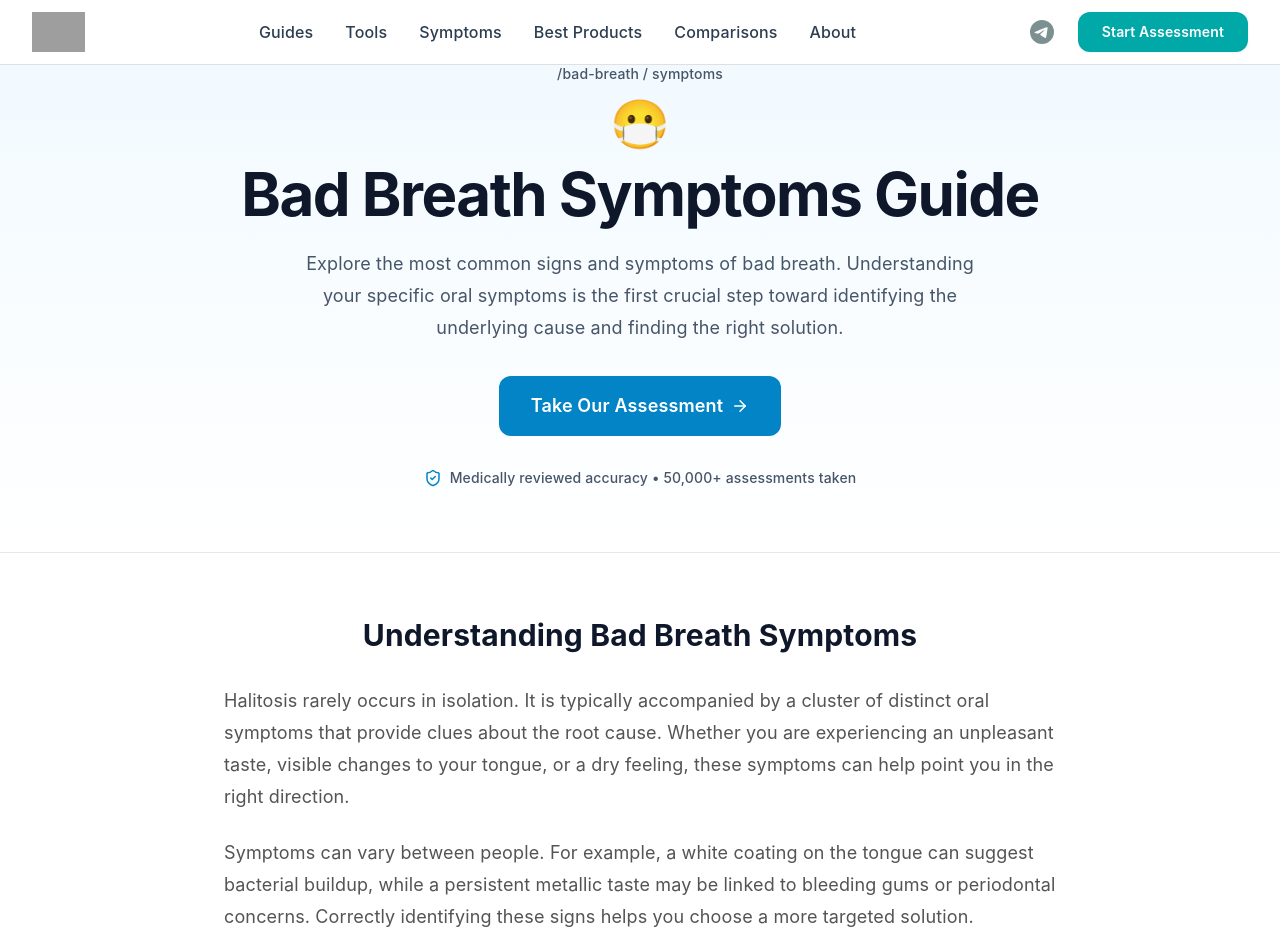
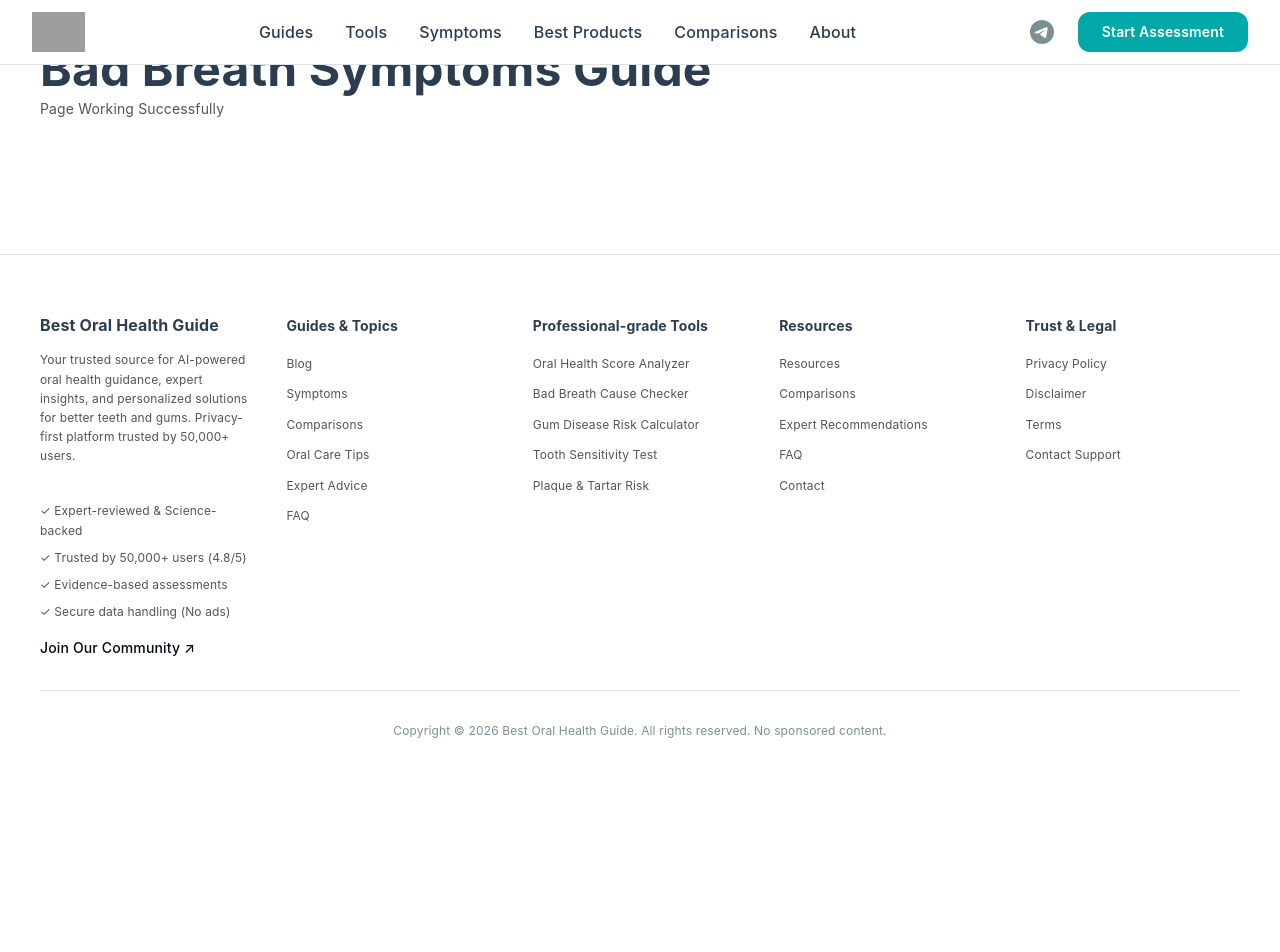
Before and after one commit to shatrudhan1/bestoralhealthguide, a React (Vite) app: page /bad-breath/symptoms in a window 1280 px wide. Shown: the top 952 px of the page. After the commit the page ends 800 px from the top, so only its background shows below. Built offline with nearby package versions, Linux system fonts and the light colour scheme; grey boxes are pictures that could not be loaded.

Commit message:
Update BadBreathSymptomsHubPage.jsx

```diff
--- a/src/pages/BadBreathSymptomsHubPage.jsx
+++ b/src/pages/BadBreathSymptomsHubPage.jsx
@@ -1,244 +1,10 @@
 import React from 'react';
-import { Link } from 'react-router-dom';
-import { Helmet } from 'react-helmet';
-import {
-  ArrowRight,
-  ShieldCheck,
-  Sun,
-  Wind,
-  Frown,
-  Droplets,
-  Zap,
-} from 'lucide-react';
 
-// Reusable CTA component
-const CTALink = ({ to, children, variant = 'primary' }) => {
-  const baseClasses = 'inline-flex items-center justify-center gap-2 rounded-xl px-8 py-4 text-lg font-semibold transition';
-  const variants = {
-    primary: 'bg-sky-600 text-white hover:bg-sky-700',
-    secondary: 'border border-slate-300 bg-white text-slate-900 hover:bg-slate-50',
-  };
+export default function BadBreathSymptomsHubPage() {
   return (
-    <Link to={to} className={`${baseClasses} ${variants[variant]}`}>
-      {children}
-    </Link>
-  );
-};
-
-const BadBreathSymptomsHubPage = () => {
-  const symptomCards = [
-    {
-      icon: <Sun size={28} aria-hidden="true" />,
-      title: 'Morning Breath',
-      description:
-        'A common odour on waking, often linked to reduced saliva flow and overnight bacterial buildup.',
-      href: '/bad-breath/symptoms/morning-breath/',
-    },
-    {
-      icon: <Wind size={28} aria-hidden="true" />,
-      title: 'White Tongue',
-      description:
-        'A visible white or yellow coating on the tongue that can indicate trapped bacteria and dead cells.',
-      href: '/bad-breath/symptoms/white-tongue/',
-    },
-    {
-      icon: <Frown size={28} aria-hidden="true" />,
-      title: 'Bad Taste in Mouth',
-      description:
-        'A persistent sour, bitter, or foul taste that may be linked to reflux, gum issues, or oral infection.',
-      href: '/bad-breath/symptoms/bad-taste-in-mouth/',
-    },
-    {
-      icon: <Droplets size={28} aria-hidden="true" />,
-      title: 'Dry Mouth Symptoms',
-      description:
-        'A sticky, dry feeling caused by low saliva, which allows odour-causing microbes to grow faster.',
-      href: '/bad-breath/symptoms/dry-mouth-symptoms/',
-    },
-    {
-      icon: <Zap size={28} aria-hidden="true" />,
-      title: 'Metallic Taste',
-      description:
-        'A metallic or blood-like taste that can be a sign of bleeding gums, gingivitis, or certain medications.',
-      href: '/bad-breath/symptoms/metallic-taste/',
-    },
-  ];
-
-  const relatedLinks = [
-    {
-      title: 'Bad Breath Hub',
-      description: 'Return to the full halitosis overview.',
-      href: '/bad-breath/',
-    },
-    {
-      title: 'Understand the Causes',
-      description: 'See what may be triggering your symptoms.',
-      href: '/bad-breath/causes/',
-    },
-    {
-      title: 'Gum Health Hub',
-      description: 'Learn how gums and breath odour are connected.',
-      href: '/gum-health/',
-    },
-    {
-      title: 'Oral Care Routines',
-      description: 'Build habits that help reduce symptoms.',
-      href: '/oral-care-routine/',
-    },
-  ];
-
-  const ASSESSMENT_URL = '/tools/bad-breath-cause-checker';
-
-  return (
-    <div className="min-h-screen bg-white">
-      <Helmet>
-        <title>Bad Breath Symptoms: Complete Guide to Identifying Oral Odour Signs</title>
-        <meta
-          name="description"
-          content="Explore common bad breath symptoms, from morning breath to white tongue. Learn what different symptoms mean and when to seek help."
-        />
-      </Helmet>
-
-      <main>
-        <section className="border-b border-gray-200 bg-gradient-to-b from-sky-50 to-white">
-          <div className="mx-auto flex max-w-6xl flex-col items-center px-4 py-16 sm:px-6 lg:px-8">
-            <div className="mb-4 text-sm font-medium text-slate-600">
-              /bad-breath / symptoms
-            </div>
-
-            <div className="mb-4 text-5xl" aria-hidden="true">
-              <span role="img" aria-label="face with medical mask">😷</span>
-            </div>
-
-            <h1 className="max-w-4xl text-center text-4xl font-bold tracking-tight text-slate-900 sm:text-5xl lg:text-6xl">
-              Bad Breath Symptoms Guide
-            </h1>
-
-            <p className="mt-6 max-w-2xl text-center text-lg leading-8 text-slate-600">
-              Explore the most common signs and symptoms of bad breath. Understanding your specific oral symptoms is the first crucial step toward identifying the underlying cause and finding the right solution.
-            </p>
-
-            <div className="mt-8">
-              <CTALink to={ASSESSMENT_URL}>
-                Take Our Assessment
-                <ArrowRight size={18} />
-              </CTALink>
-            </div>
-
-            <div className="mt-8 flex flex-wrap items-center justify-center gap-2 text-sm font-medium text-slate-600">
-              <ShieldCheck size={18} className="text-sky-600" />
-              <span>Medically reviewed accuracy • 50,000+ assessments taken</span>
-            </div>
-          </div>
-        </section>
-
-        <section className="mx-auto max-w-4xl px-4 py-16 sm:px-6 lg:px-8">
-          <h2 className="text-center text-3xl font-bold text-slate-900">
-            Understanding Bad Breath Symptoms
-          </h2>
-
-          <div className="mt-8 space-y-6 text-lg leading-8 text-slate-700">
-            <p>
-              Halitosis rarely occurs in isolation. It is typically accompanied by a cluster of distinct oral symptoms that provide clues about the root cause. Whether you are experiencing an unpleasant taste, visible changes to your tongue, or a dry feeling, these symptoms can help point you in the right direction.
-            </p>
-            <p>
-              Symptoms can vary between people. For example, a white coating on the tongue can suggest bacterial buildup, while a persistent metallic taste may be linked to bleeding gums or periodontal concerns. Correctly identifying these signs helps you choose a more targeted solution.
-            </p>
-            <p>
-              Early identification is important. Left unchecked, the causes behind bad breath can progress into gum disease, tooth decay, and infections that may require dental treatment. Tracking exactly what you feel and when it happens can make the next step much easier.
-            </p>
-          </div>
-        </section>
-
-        <section className="border-y border-gray-200 bg-slate-50">
-          <div className="mx-auto max-w-6xl px-4 py-16 sm:px-6 lg:px-8">
-            <div className="grid gap-6 md:grid-cols-2 lg:grid-cols-3">
-              {symptomCards.map((item) => (
-                <article
-                  key={item.href} // ✅ Unique key use किया
-                  className="flex h-full flex-col rounded-2xl border border-gray-200 bg-white p-6 shadow-sm transition hover:shadow-md"
-                >
-                  <div className="mb-4 w-fit rounded-xl bg-sky-50 p-3 text-sky-600">
-                    {item.icon}
-                  </div>
-
-                  <h3 className="text-xl font-bold text-slate-900">{item.title}</h3>
-
-                  <p className="mt-3 flex-1 leading-7 text-slate-600">
-                    {item.description}
-                  </p>
-
-                  <Link
-                    to={item.href}
-                    className="mt-6 inline-flex items-center gap-2 font-semibold text-sky-600 hover:underline"
-                  >
-                    Learn more <ArrowRight size={18} />
-                  </Link>
-                </article>
-              ))}
-            </div>
-          </div>
-        </section>
-
-        <section className="mx-auto max-w-4xl px-4 py-16 sm:px-6 lg:px-8">
-          <div className="rounded-3xl border-2 border-sky-600 bg-white p-8 text-center shadow-sm md:p-12">
-            <h2 className="text-2xl font-bold text-slate-900 md:text-3xl">
-              Ready to Identify Your Symptoms?
-            </h2>
-            <p className="mx-auto mt-4 max-w-2xl text-lg leading-8 text-slate-700">
-              Our assessment helps match your symptoms to probable root causes so you can find the right solution faster.
-            </p>
-
-            <div className="mt-8">
-              <CTALink to={ASSESSMENT_URL}>
-                Take Our Bad Breath Assessment
-                <ArrowRight size={18} />
-              </CTALink>
-            </div>
-          </div>
-        </section>
-
-        <section className="mx-auto max-w-6xl px-4 py-16 sm:px-6 lg:px-8">
-          <h2 className="text-center text-3xl font-bold text-slate-900">
-            Explore Related Topics
-          </h2>
-
-          <div className="mt-8 grid gap-6 sm:grid-cols-2">
-            {relatedLinks.map((item) => (
-              <Link
-                key={item.href} // ✅ Unique key
-                to={item.href}
-                className="rounded-2xl border border-gray-200 bg-white p-6 shadow-sm transition hover:border-sky-500 hover:shadow-md"
-              >
-                <h3 className="text-xl font-bold text-sky-600">{item.title}</h3>
-                <p className="mt-2 leading-7 text-slate-600">{item.description}</p>
-              </Link>
-            ))}
-          </div>
-        </section>
-
-        <section className="border-t border-gray-200 bg-slate-50 py-20 text-center">
-          <div className="mx-auto max-w-4xl px-4 sm:px-6 lg:px-8">
-            <h2 className="text-3xl font-bold text-slate-900 md:text-4xl">
-              Get Your Personalised Bad Breath Assessment
-            </h2>
-            <p className="mx-auto mt-6 max-w-2xl text-lg leading-8 text-slate-700">
-              Don't let bad breath symptoms control your confidence. Use our tool to find science-backed answers tailored to your situation.
-            </p>
-
-            <div className="mt-10 flex flex-col items-center justify-center gap-4 sm:flex-row">
-              <CTALink to={ASSESSMENT_URL}>
-                Start Your Assessment Now
-              </CTALink>
-              <CTALink to="/bad-breath/" variant="secondary">
-                Back to Hub Overview
-              </CTALink>
-            </div>
-          </div>
-        </section>
-      </main>
+    <div style={{ padding: '40px' }}>
+      <h1>Bad Breath Symptoms Guide</h1>
+      <p>Page Working Successfully</p>
     </div>
   );
-};
-
-export default BadBreathSymptomsHubPage;
+}
```
